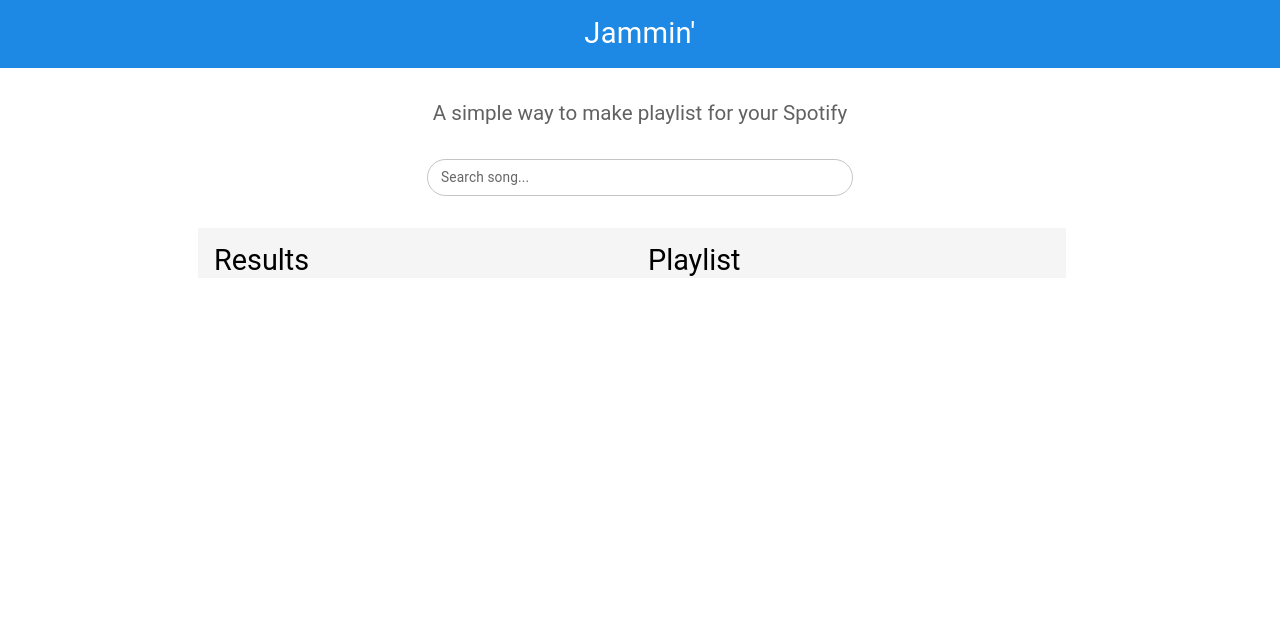
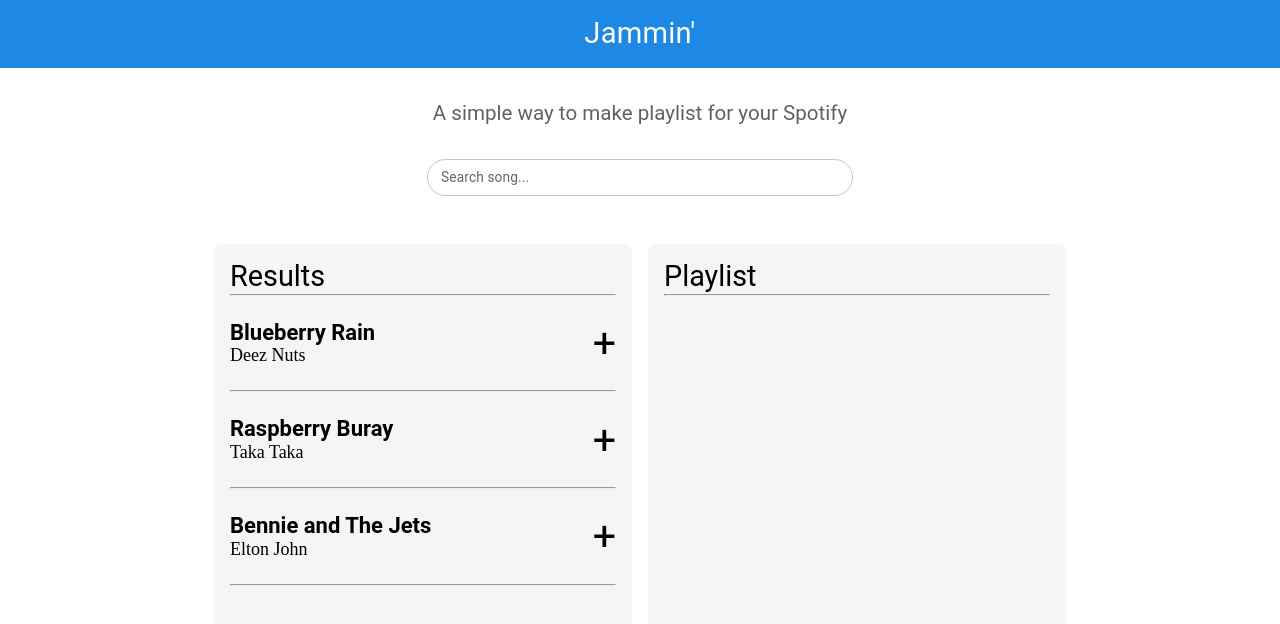
Before and after one commit to Griffinov22/jammin, a React (Vite) app: page / in a window 1280 px wide. Shown: the top 624 px of the page. Built offline with nearby package versions, Linux system fonts and the light colour scheme.

Commit message:
implemented find song and temp song data

```diff
--- a/src/App.css
+++ b/src/App.css
@@ -8,3 +8,7 @@
 .input-border-round fieldset {
   border-radius: 100vw;
 }
+
+.track-item:hover p {
+  color: blue;
+}
--- a/src/App.jsx
+++ b/src/App.jsx
@@ -1,4 +1,6 @@
 import "./App.css";
+import { useState } from "react";
+
 import Header from "./components/Header";
 import SearchBar from "./components/SearchBar";
 import ResultsSection from "./components/ResultsSection";
@@ -6,15 +8,28 @@ import PlayListSection from "./components/PlayListSection";
 
 import { Container } from "@mui/material";
 import { Grid } from "@mui/material";
+import data from "./tempData/tempData";
 
 function App() {
+  const [addedSong, setAddedSong] = useState({});
+  console.log(addedSong);
+
+  const findAndSetSong = (id) => {
+    const song = data.find((song) => song.id == id);
+    if (song) {
+      setAddedSong(song);
+    } else {
+      alert("song was not found");
+    }
+  };
+
   return (
     <>
       <Header />
       <Container maxWidth="md">
         <SearchBar />
-        <Grid container spacing={2} mt={4}>
-          <ResultsSection />
+        <Grid container mt={4} direction="row" spacing={2} height="60vh">
+          <ResultsSection data={data} setSong={findAndSetSong} />
           <PlayListSection />
         </Grid>
       </Container>
--- a/src/components/PlayListSection.jsx
+++ b/src/components/PlayListSection.jsx
@@ -1,12 +1,15 @@
-import { Grid, Typography } from "@mui/material";
+import { Box, Grid, Typography } from "@mui/material";
 import { grey } from "@mui/material/colors";
 
 const PlayListSection = () => {
   return (
-    <Grid item sm={12} md={6} bgcolor={grey[100]}>
-      <Typography variant="h3" component="h4" fontSize="1.8rem">
-        Playlist
-      </Typography>
+    <Grid item sm={12} md={6}>
+      <Box bgcolor={grey[100]} borderRadius={2} p={2} height="100%">
+        <Typography variant="h3" component="h4" fontSize="1.8rem">
+          Playlist
+        </Typography>
+        <hr />
+      </Box>
     </Grid>
   );
 };
--- a/src/components/ResultsSection.jsx
+++ b/src/components/ResultsSection.jsx
@@ -1,12 +1,30 @@
-import { Grid, Typography } from "@mui/material";
+import Track from "./Track";
+
+import { Box, Grid, Typography } from "@mui/material";
 import { grey } from "@mui/material/colors";
 
-const ResultsSection = () => {
+const ResultsSection = ({ data, setSong }) => {
   return (
-    <Grid item sm={12} md={6} bgcolor={grey[100]}>
-      <Typography variant="h3" component="h4" fontSize="1.8rem">
-        Results
-      </Typography>
+    <Grid item sm={12} md={6}>
+      <Box bgcolor={grey[100]} borderRadius={2} p={2} height="100%">
+        <Typography variant="h3" component="h4" fontSize="1.8rem">
+          Results
+        </Typography>
+        <hr />
+        {/* results list */}
+        <Box display="flex" flexDirection="column">
+          {data &&
+            data.map((song) => (
+              <Track
+                key={song.id}
+                id={song.id}
+                title={song.songTitle}
+                artist={song.artist}
+                setSong={setSong}
+              />
+            ))}
+        </Box>
+      </Box>
     </Grid>
   );
 };
--- /dev/null
+++ b/src/components/Track.jsx
@@ -0,0 +1,43 @@
+import { Box, Typography } from "@mui/material";
+
+const Track = ({ title, artist, setSong, id }) => {
+  const handleClick = ({ target }) => {
+    const songId = target.closest(".track-item").id;
+    setSong(songId);
+  };
+
+  return (
+    <>
+      <Box
+        display="flex"
+        flexDirection="row"
+        alignItems="center"
+        justifyContent="space-between"
+        className="track-item"
+        id={id}
+        onClick={handleClick}
+        sx={{ cursor: "pointer" }}
+      >
+        <Box display="flex" flexDirection="column" py={3}>
+          <Typography
+            variant="h3"
+            component="h5"
+            fontWeight="bolder"
+            fontSize={22}
+          >
+            {title}
+          </Typography>
+          <Typography variant="p" fontSize={18}>
+            {artist}
+          </Typography>
+        </Box>
+        <Typography variant="h3" component="p">
+          +
+        </Typography>
+      </Box>
+      <hr />
+    </>
+  );
+};
+
+export default Track;
--- /dev/null
+++ b/src/tempData/tempData.js
@@ -0,0 +1,17 @@
+export default [
+  {
+    songTitle: "Blueberry Rain",
+    artist: "Deez Nuts",
+    id: 1,
+  },
+  {
+    songTitle: "Raspberry Buray",
+    artist: "Taka Taka",
+    id: 2,
+  },
+  {
+    songTitle: "Bennie and The Jets",
+    artist: "Elton John",
+    id: 3,
+  },
+];
```
